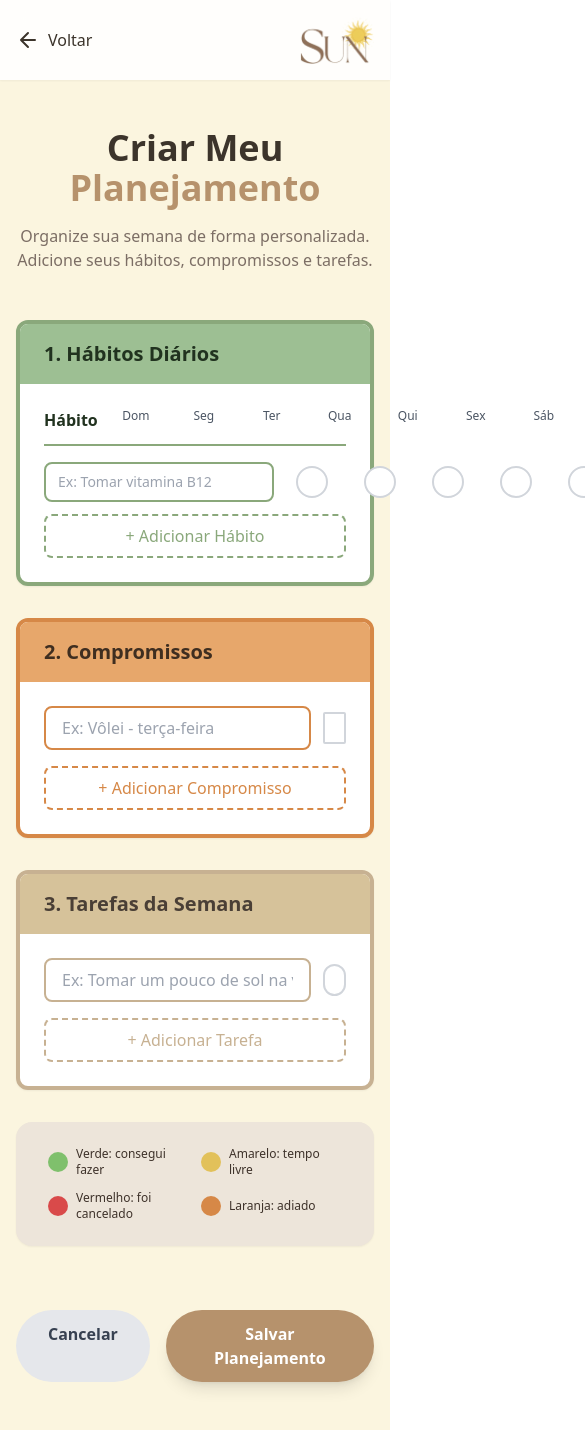
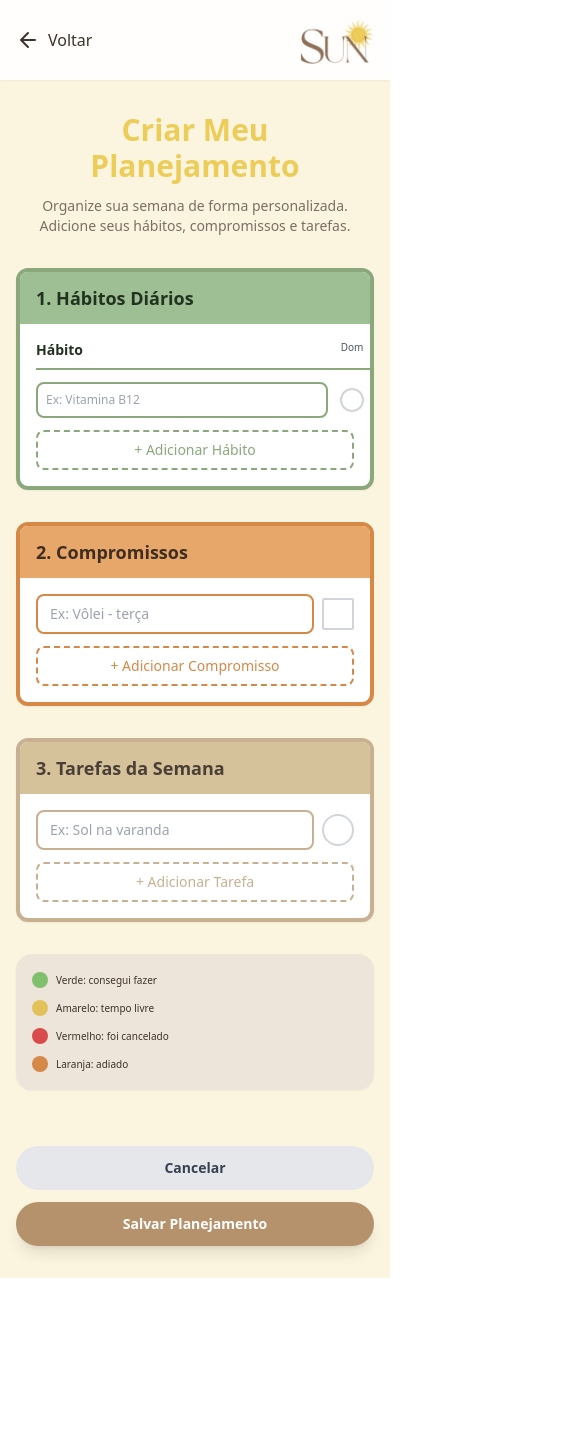
Before and after one commit to BrendaFigueira8/SUN-WEB, a React (Vite) app: page /criar-planejamento in a window 390 px wide. Shown: the top 1430 px of the page, 585 px wide, since content can reach past the window. After the commit the page ends 1278 px from the top, so only its background shows below. Built offline with nearby package versions, Linux system fonts and the light colour scheme.

Commit message:
refactor: improve layout and responsiveness of CreatePlanning page

```diff
--- a/src/pages/CreatePlanning.jsx
+++ b/src/pages/CreatePlanning.jsx
@@ -99,46 +99,47 @@ export const CreatePlanning = () => {
       </header>
 
       {/* Main Content */}
-      <main className="max-w-6xl mx-auto px-4 py-12">
-        <div className="text-center mb-12">
-          <h1 className="text-4xl md:text-5xl font-bold text-[#3C342B] mb-4">
-            Criar Meu <span className="text-[#B6926C]">Planejamento</span>
+      <main className="max-w-6xl mx-auto px-4 sm:px-6 py-8 sm:py-12">
+        <div className="text-center mb-8 sm:mb-12">
+          <h1 className="text-3xl sm:text-4xl md:text-5xl font-bold text-[#eccd59] mb-3 sm:mb-4">
+            Criar Meu Planejamento
           </h1>
-          <p className="text-[#7C6E65] max-w-2xl mx-auto">
+          <p className="text-sm sm:text-base text-[#7C6E65] max-w-2xl mx-auto px-2">
             Organize sua semana de forma personalizada. Adicione seus hábitos, compromissos e tarefas.
           </p>
         </div>
 
         <div className="space-y-8">
           {/* Hábitos Diários */}
-          <section className="bg-white rounded-xl border-4 border-[#8AA87B] p-6 shadow-sm">
-            <div className="bg-[#9DBF93] -mx-6 -mt-6 px-6 py-4 rounded-t-lg mb-6">
-              <h2 className="text-xl font-bold text-[#21321F]">1. Hábitos Diários</h2>
+          <section className="bg-white rounded-xl border-4 border-[#8AA87B] p-4 sm:p-6 shadow-sm">
+            <div className="bg-[#9DBF93] -mx-4 sm:-mx-6 -mt-4 sm:-mt-6 px-4 sm:px-6 py-3 sm:py-4 rounded-t-lg mb-4 sm:mb-6">
+              <h2 className="text-lg sm:text-xl font-bold text-[#21321F]">1. Hábitos Diários</h2>
             </div>
 
             {/* Cabeçalho com dias da semana fixos */}
-            <div className="grid grid-cols-[1fr_repeat(7,60px)] gap-2 mb-4 pb-3 border-b-2 border-[#8AA87B]">
-              <div className="font-semibold text-[#21321F]">Hábito</div>
+            <div className="overflow-x-auto -mx-4 sm:mx-0 px-4 sm:px-0">
+              <div className="grid grid-cols-[minmax(120px,1fr)_repeat(7,40px)] sm:grid-cols-[1fr_repeat(7,50px)] md:grid-cols-[1fr_repeat(7,60px)] gap-1 sm:gap-2 mb-3 sm:mb-4 pb-2 sm:pb-3 border-b-2 border-[#8AA87B] min-w-[600px] sm:min-w-0">
+                <div className="font-semibold text-[#21321F] text-sm sm:text-base">Hábito</div>
                 {days.map((day, index) => (
-                <div key={index} className="text-center text-xs font-medium text-gray-600">
+                  <div key={index} className="text-center text-[10px] sm:text-xs font-medium text-gray-600">
                     {day}
                   </div>
                 ))}
               </div>
 
-            <div className="space-y-3">
+              <div className="space-y-2 sm:space-y-3 min-w-[600px] sm:min-w-0">
                 {habits.map((habit, habitIndex) => (
-                <div key={habitIndex} className="grid grid-cols-[1fr_repeat(7,60px)] gap-2 items-center">
+                  <div key={habitIndex} className="grid grid-cols-[minmax(120px,1fr)_repeat(7,40px)] sm:grid-cols-[1fr_repeat(7,50px)] md:grid-cols-[1fr_repeat(7,60px)] gap-1 sm:gap-2 items-center">
                     <input
                       type="text"
-                    placeholder="Ex: Tomar vitamina B12"
+                      placeholder="Ex: Vitamina B12"
                       value={habit.name}
                       onChange={(e) => {
                         const newHabits = [...habits];
                         newHabits[habitIndex].name = e.target.value;
                         setHabits(newHabits);
                       }}
-                    className="px-3 py-2 border-2 border-[#8AA87B] rounded-lg focus:outline-none focus:ring-2 focus:ring-[#9DBF93] text-sm"
+                      className="px-2 sm:px-3 py-2 border-2 border-[#8AA87B] rounded-lg focus:outline-none focus:ring-2 focus:ring-[#9DBF93] text-xs sm:text-sm"
                     />
 
                     {/* Bolinhas para cada dia */}
@@ -146,45 +147,46 @@ export const CreatePlanning = () => {
                       <div key={dayIndex} className="flex justify-center">
                         <button
                           onClick={() => cycleColorForDay(habitIndex, dayIndex)}
-                        className="w-8 h-8 rounded-full border-2 border-gray-300 cursor-pointer hover:border-[#8AA87B] transition-all hover:scale-110"
+                          className="w-6 h-6 sm:w-7 sm:h-7 md:w-8 md:h-8 rounded-full border-2 border-gray-300 cursor-pointer hover:border-[#8AA87B] transition-all active:scale-95 hover:scale-110"
                           style={{
                             backgroundColor: getColorForDay(habit, dayIndex) ? statusColors[getColorForDay(habit, dayIndex)].bg : 'white'
                           }}
-                        title="Click para alternar: Vazio → Verde → Amarelo → Vermelho → Laranja → Vazio"
+                          title="Click para alternar cores"
                         />
                       </div>
                     ))}
                   </div>
                 ))}
+              </div>
+            </div>
 
             <button
               onClick={addHabit}
-                className="w-full py-2 border-2 border-dashed border-[#8AA87B] rounded-lg text-[#8AA87B] hover:bg-[#9DBF93]/10 transition-colors"
+              className="w-full py-2 border-2 border-dashed border-[#8AA87B] rounded-lg text-[#8AA87B] text-sm sm:text-base hover:bg-[#9DBF93]/10 transition-colors mt-3 sm:mt-4"
             >
               + Adicionar Hábito
             </button>
-            </div>
           </section>
 
           {/* Compromissos */}
-          <section className="bg-white rounded-xl border-4 border-[#D68847] p-6 shadow-sm">
-            <div className="bg-[#E7A76B] -mx-6 -mt-6 px-6 py-4 rounded-t-lg mb-6">
-              <h2 className="text-xl font-bold text-[#3F2E20]">2. Compromissos</h2>
+          <section className="bg-white rounded-xl border-4 border-[#D68847] p-4 sm:p-6 shadow-sm">
+            <div className="bg-[#E7A76B] -mx-4 sm:-mx-6 -mt-4 sm:-mt-6 px-4 sm:px-6 py-3 sm:py-4 rounded-t-lg mb-4 sm:mb-6">
+              <h2 className="text-lg sm:text-xl font-bold text-[#3F2E20]">2. Compromissos</h2>
             </div>
 
-            <div className="space-y-4">
+            <div className="space-y-3 sm:space-y-4">
               {commitments.map((commitment, index) => (
-                <div key={index} className="flex items-center gap-3">
+                <div key={index} className="flex items-center gap-2 sm:gap-3">
                   <input
                     type="text"
-                    placeholder="Ex: Vôlei - terça-feira"
+                    placeholder="Ex: Vôlei - terça"
                     value={commitment.name}
                     onChange={(e) => {
                       const newCommitments = [...commitments];
                       newCommitments[index].name = e.target.value;
                       setCommitments(newCommitments);
                     }}
-                    className="flex-1 px-4 py-2 border-2 border-[#D68847] rounded-lg focus:outline-none focus:ring-2 focus:ring-[#E7A76B]"
+                    className="flex-1 px-3 sm:px-4 py-2 border-2 border-[#D68847] rounded-lg focus:outline-none focus:ring-2 focus:ring-[#E7A76B] text-sm sm:text-base"
                   />
                   <button
                     onClick={() => {
@@ -199,14 +201,14 @@ export const CreatePlanning = () => {
                       }
                       setCommitments(newCommitments);
                     }}
-                    className={`w-8 h-8 rounded-sm flex items-center justify-center border-2 transition-all hover:scale-110 ${
+                    className={`w-8 h-8 sm:w-9 sm:h-9 rounded-sm flex items-center justify-center border-2 transition-all active:scale-95 hover:scale-110 flex-shrink-0 ${
                       commitment.status === 'check'
                         ? 'bg-[#7FC06C] border-[#7FC06C] text-white'
                         : commitment.status === 'x'
                         ? 'bg-[#D94A4A] border-[#D94A4A] text-white'
                         : 'border-gray-300 hover:border-[#D68847]'
                     }`}
-                    title="Click para alternar: Vazio → ✓ → ✗ → Vazio"
+                    title="Click para alternar"
                   >
                     {commitment.status === 'check' && '✓'}
                     {commitment.status === 'x' && '✗'}
@@ -216,7 +218,7 @@ export const CreatePlanning = () => {
 
               <button
                 onClick={addCommitment}
-                className="w-full py-2 border-2 border-dashed border-[#D68847] rounded-lg text-[#D68847] hover:bg-[#E7A76B]/10 transition-colors"
+                className="w-full py-2 border-2 border-dashed border-[#D68847] rounded-lg text-[#D68847] text-sm sm:text-base hover:bg-[#E7A76B]/10 transition-colors"
               >
                 + Adicionar Compromisso
               </button>
@@ -224,24 +226,24 @@ export const CreatePlanning = () => {
           </section>
 
           {/* Tarefas da Semana */}
-          <section className="bg-white rounded-xl border-4 border-[#C7B192] p-6 shadow-sm">
-            <div className="bg-[#D6C29A] -mx-6 -mt-6 px-6 py-4 rounded-t-lg mb-6">
-              <h2 className="text-xl font-bold text-[#4A3F36]">3. Tarefas da Semana</h2>
+          <section className="bg-white rounded-xl border-4 border-[#C7B192] p-4 sm:p-6 shadow-sm">
+            <div className="bg-[#D6C29A] -mx-4 sm:-mx-6 -mt-4 sm:-mt-6 px-4 sm:px-6 py-3 sm:py-4 rounded-t-lg mb-4 sm:mb-6">
+              <h2 className="text-lg sm:text-xl font-bold text-[#4A3F36]">3. Tarefas da Semana</h2>
             </div>
 
-            <div className="space-y-4">
+            <div className="space-y-3 sm:space-y-4">
               {weeklyTasks.map((task, index) => (
-                <div key={index} className="flex items-center gap-3">
+                <div key={index} className="flex items-center gap-2 sm:gap-3">
                   <input
                     type="text"
-                    placeholder="Ex: Tomar um pouco de sol na varanda"
+                    placeholder="Ex: Sol na varanda"
                     value={task.name}
                     onChange={(e) => {
                       const newTasks = [...weeklyTasks];
                       newTasks[index].name = e.target.value;
                       setWeeklyTasks(newTasks);
                     }}
-                    className="flex-1 px-4 py-2 border-2 border-[#C7B192] rounded-lg focus:outline-none focus:ring-2 focus:ring-[#D6C29A]"
+                    className="flex-1 px-3 sm:px-4 py-2 border-2 border-[#C7B192] rounded-lg focus:outline-none focus:ring-2 focus:ring-[#D6C29A] text-sm sm:text-base"
                   />
                   <button
                     onClick={() => {
@@ -261,18 +263,18 @@ export const CreatePlanning = () => {
                       }
                       setWeeklyTasks(newTasks);
                     }}
-                    className="w-8 h-8 rounded-full border-2 border-gray-300 cursor-pointer hover:border-[#C7B192] transition-all hover:scale-110"
+                    className="w-8 h-8 sm:w-9 sm:h-9 rounded-full border-2 border-gray-300 cursor-pointer hover:border-[#C7B192] transition-all active:scale-95 hover:scale-110 flex-shrink-0"
                     style={{
                       backgroundColor: task.color ? statusColors[task.color].bg : 'white'
                     }}
-                    title="Click para alternar: Vazio → Verde → Amarelo → Vermelho → Laranja → Vazio"
+                    title="Click para alternar cores"
                   />
                 </div>
               ))}
 
               <button
                 onClick={addWeeklyTask}
-                className="w-full py-2 border-2 border-dashed border-[#C7B192] rounded-lg text-[#C7B192] hover:bg-[#D6C29A]/10 transition-colors"
+                className="w-full py-2 border-2 border-dashed border-[#C7B192] rounded-lg text-[#C7B192] text-sm sm:text-base hover:bg-[#D6C29A]/10 transition-colors"
               >
                 + Adicionar Tarefa
               </button>
@@ -280,31 +282,31 @@ export const CreatePlanning = () => {
           </section>
 
           {/* Legenda de Cores */}
-          <div className="bg-[#EDE5DA] rounded-2xl px-8 py-6 shadow-sm">
-            <div className="grid grid-cols-2 md:grid-cols-4 gap-3 text-sm">
+          <div className="bg-[#EDE5DA] rounded-2xl px-4 sm:px-6 md:px-8 py-4 sm:py-6 shadow-sm">
+            <div className="grid grid-cols-1 sm:grid-cols-2 md:grid-cols-4 gap-2 sm:gap-3 text-sm">
               {Object.entries(statusColors).map(([key, data]) => (
                 <div key={key} className="flex items-center gap-2">
                   <div
-                    className="w-5 h-5 rounded-full flex-shrink-0"
+                    className="w-4 h-4 sm:w-5 sm:h-5 rounded-full flex-shrink-0"
                     style={{ backgroundColor: data.bg }}
                   />
-                  <span className="text-[#3E322A] text-xs">{data.label}</span>
+                  <span className="text-[#3E322A] text-[10px] sm:text-xs">{data.label}</span>
                 </div>
               ))}
             </div>
           </div>
 
           {/* Action Buttons */}
-          <div className="flex gap-4 justify-center pt-8">
+          <div className="flex flex-col sm:flex-row gap-3 sm:gap-4 justify-center pt-6 sm:pt-8">
             <Link
               to="/"
-              className="px-8 py-3 bg-gray-200 text-gray-700 rounded-full font-semibold hover:bg-gray-300 transition-colors"
+              className="px-6 sm:px-8 py-3 bg-gray-200 text-gray-700 rounded-full font-semibold hover:bg-gray-300 transition-colors text-center text-sm sm:text-base"
             >
               Cancelar
             </Link>
             <button
               onClick={savePlanning}
-              className="px-8 py-3 bg-[#B6926C] text-white rounded-full font-semibold hover:bg-[#3C342B] transition-colors shadow-lg"
+              className="px-6 sm:px-8 py-3 bg-[#B6926C] text-white rounded-full font-semibold hover:bg-[#3C342B] transition-colors shadow-lg text-sm sm:text-base"
             >
               Salvar Planejamento
             </button>
```
Lines whose indentation alone changed are shown as unchanged.
